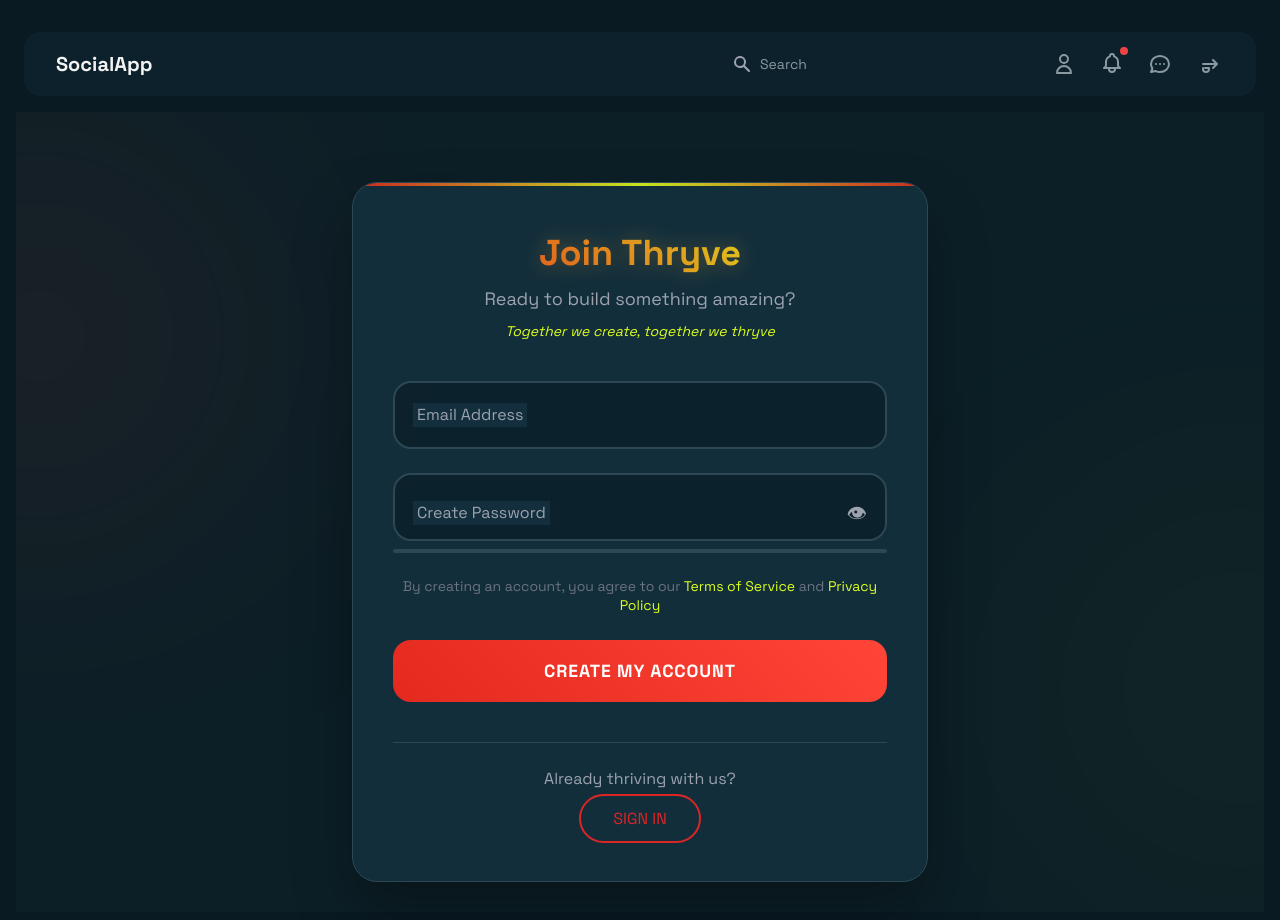
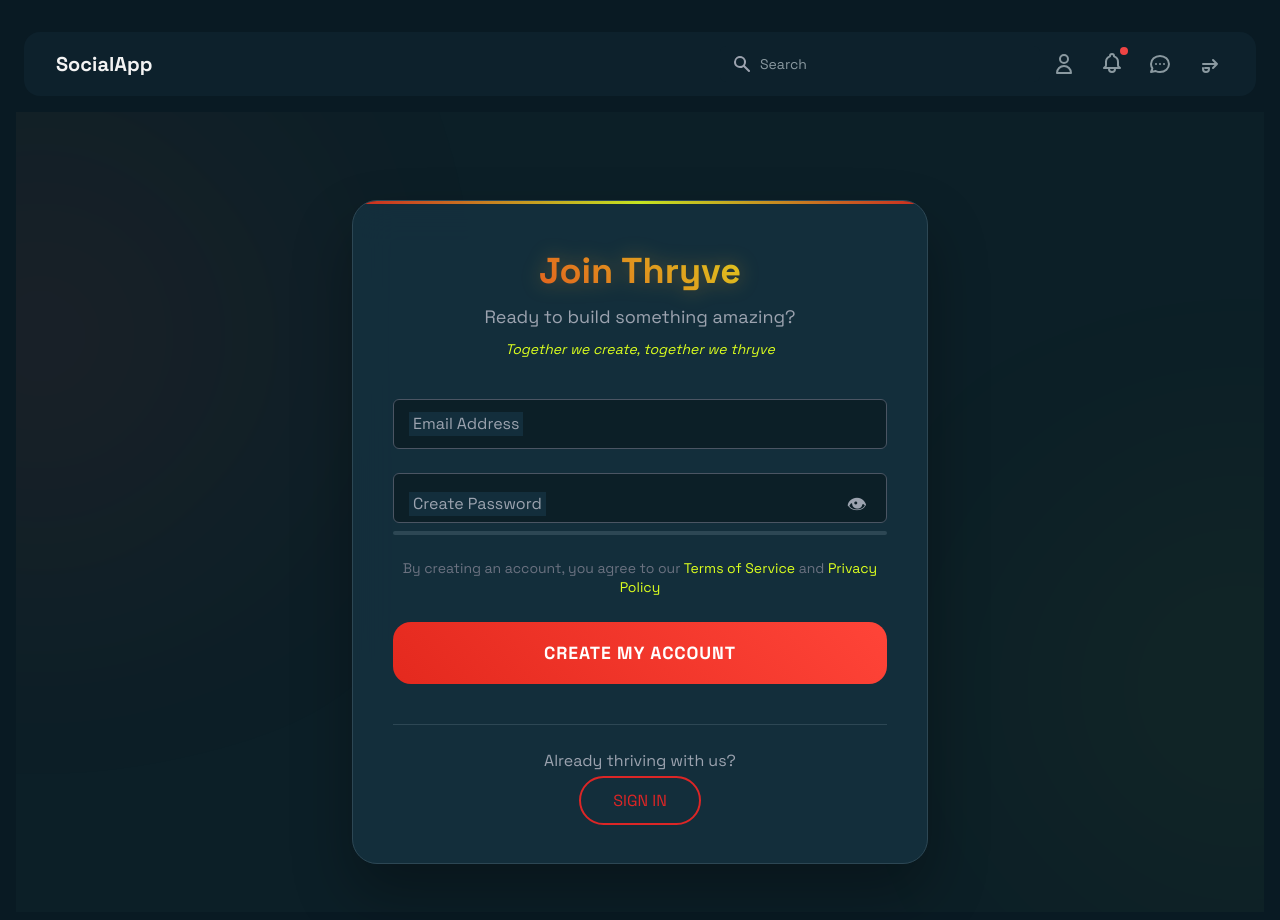
Before and after one commit to alyaa999/Social_Media, an Angular app: page /signup in a window 1280 px wide. Shown: the top 920 px of the page. Built offline with nearby package versions, Linux system fonts and the light colour scheme.

Commit message:
feat(signup): enhance step1 and step2 components with improved input styling and validation messages

```diff
--- a/src/app/Components/Core/signup/step1-initial-account/step1-initial-account.component.html
+++ b/src/app/Components/Core/signup/step1-initial-account/step1-initial-account.component.html
@@ -10,15 +10,28 @@
     <div class="form-group relative">
     <input
       type="email"
-        class="form-input peer"
-        placeholder=" "
+      class="form-input peer w-full px-4 py-3 rounded-md bg-[#0c1f27] text-white placeholder-transparent border transition-all duration-300 focus:outline-none focus:ring-yellow-400"
+      [ngClass]="{
+        'border-gray-600': !emailRef.valid && !emailRef.touched,
+        'border-red-500': emailRef.invalid && emailRef.touched,
+        'border-green-500': emailRef.valid
+      }"
+      placeholder="Email Address"
       name="email"
       required
       email
       [(ngModel)]="signupService.formData.email"
       #emailRef="ngModel"
     />
-      <label class="form-label absolute left-5 top-1/2 transform -translate-y-1/2 peer-placeholder-shown:top-1/2 peer-placeholder-shown:text-base peer-focus:top-0 peer-focus:text-sm text-gray-400">Email Address</label>
+
+      <label
+        for="email"
+        class="form-label absolute left-4 text-sm text-gray-400 transition-all duration-200
+        peer-placeholder-shown:text-base peer-placeholder-shown:top-1/2 peer-placeholder-shown:-translate-y-1/2
+        peer-focus:top-1 peer-focus:text-sm peer-focus:text-yellow-300
+        "
+        >Email Address</label
+      >
       <div *ngIf="emailRef.invalid && emailRef.touched" class="text-sm text-red-400 mt-1">
         Please enter a valid email address.
       </div>
@@ -28,8 +41,9 @@
     <div class="form-group relative">
       <input
         [type]="passwordVisible ? 'text' : 'password'"
-        class="form-input peer"
-        placeholder=" "
+        class="form-input peer w-full px-4 py-3 rounded-md bg-[#0c1f27] text-white placeholder-transparent border border-gray-600
+        focus:outline-none focus:ring-2 focus:ring-yellow-400"
+        placeholder="Create Password"
         name="password"
         required
         minlength="6"
@@ -37,7 +51,13 @@
         #passwordRef="ngModel"
         (input)="onPasswordInput(signupService.formData.password)"
       />
-      <label class="form-label absolute left-5 top-1/2 transform -translate-y-1/2 peer-placeholder-shown:top-1/2 peer-placeholder-shown:text-base peer-focus:top-0 peer-focus:text-sm text-gray-400">Create Password</label>
+      <label
+        for="password"
+        class="form-label absolute left-4 text-sm text-gray-400 transition-all duration-200
+        peer-placeholder-shown:text-base peer-placeholder-shown:top-1/2 peer-placeholder-shown:-translate-y-1/2
+        peer-focus:top-1 peer-focus:text-sm peer-focus:text-yellow-300"
+        >Create Password</label
+      >
       <button
         type="button"
         class="password-toggle absolute right-5 top-1/2 transform -translate-y-1/2 text-xl text-gray-400 hover:text-red-500"
--- a/src/app/Components/Core/signup/step2-profile-info/step2-profile-info.component.css
+++ b/src/app/Components/Core/signup/step2-profile-info/step2-profile-info.component.css
@@ -60,3 +60,19 @@
   background-color: rgba(22, 51, 65, 0.8);
   padding: 0 0.25rem;
 }
+
+
+@keyframes slideInUp {
+  0% {
+    opacity: 0;
+    transform: translateY(40px);
+  }
+  100% {
+    opacity: 1;
+    transform: translateY(0);
+  }
+}
+
+.animate-slideInUp {
+  animation: slideInUp 0.5s ease-out both;
+}
--- a/src/app/Components/Core/signup/step2-profile-info/step2-profile-info.component.html
+++ b/src/app/Components/Core/signup/step2-profile-info/step2-profile-info.component.html
@@ -1,3 +1,4 @@
+<div class="animate-slideInUp">
   <div class="signup-card bg-[#112D3A] text-white p-10 rounded-2xl shadow-xl w-[90vw] max-w-xl animate-slideInUp">
     <!-- Progress Bar -->
     <div class="h-1 w-full bg-gray-700 rounded mb-6 overflow-hidden">
@@ -76,3 +77,4 @@
       </div>
     </form>
   </div>
+</div>
```
Lines whose indentation alone changed are shown as unchanged.
